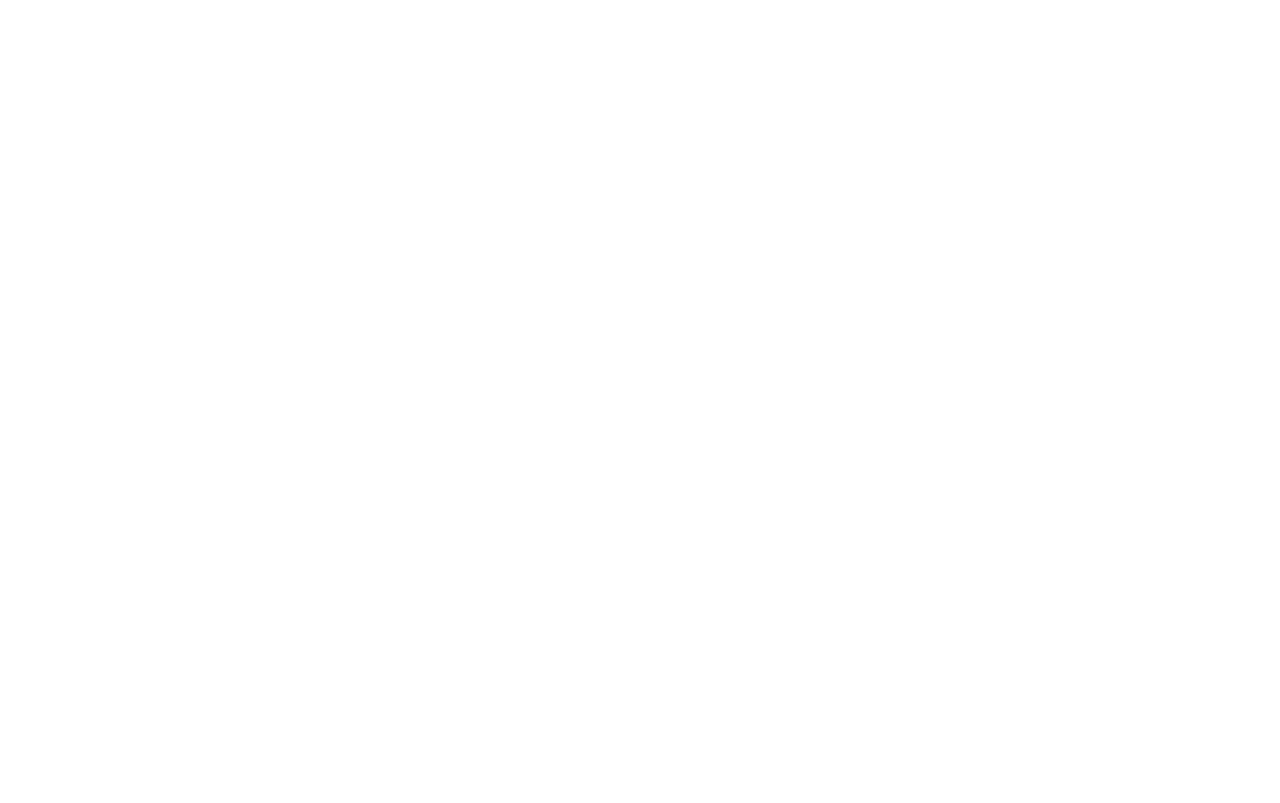
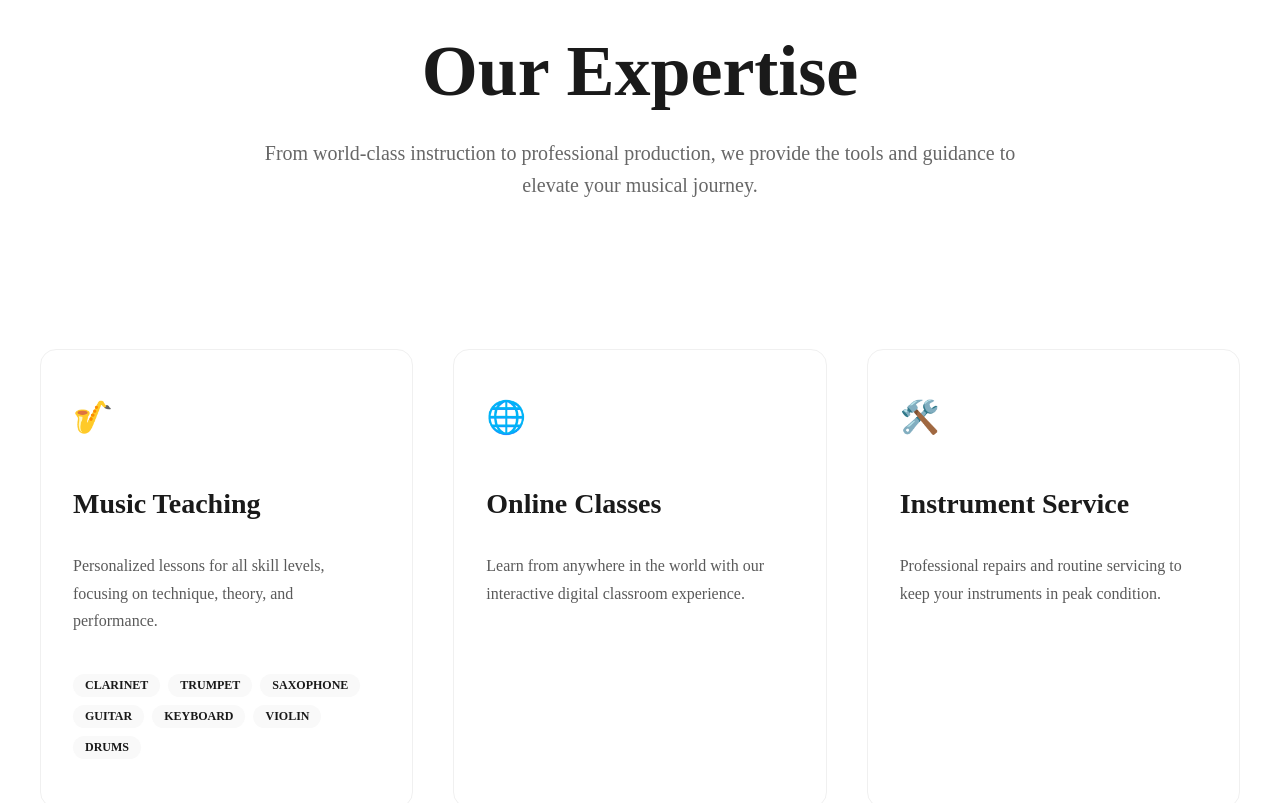
Before and after one commit to calMic17/jessabach, a React (Vite) app: page /services in a window 1280 px wide. Shown: the part 220-1023 px from the top of the page. Before the commit the page ends 800 px from the top, so only its background shows below. Built offline with nearby package versions, Linux system fonts and the light colour scheme.

Commit message:
Added Service page

```diff
--- /dev/null
+++ b/src/components/services/ServiceCard.tsx
@@ -0,0 +1,22 @@
+type ServiceProps = {
+  title: string;
+  description: string;
+  icon: string;
+  tags?: string[];
+};
+
+function ServiceCard({ title, description, icon, tags }: ServiceProps) {
+  return (
+    <div className="service-card">
+      <div className="icon-box">{icon}</div>
+      <h3>{title}</h3>
+      <p>{description}</p>
+      {tags && (
+        <div className="instrument-list">
+          {tags.map((tag) => <span key={tag}>{tag}</span>)}
+        </div>
+      )}
+    </div>
+  );
+}
+export default ServiceCard;
--- /dev/null
+++ b/src/components/services/ServiceHeader.tsx
@@ -0,0 +1,9 @@
+function ServiceHeader() {
+  return (
+    <header className="services-header">
+      <h1>Our Expertise</h1>
+      <p>From world-class instruction to professional production, we provide the tools and guidance to elevate your musical journey.</p>
+    </header>
+  );
+}
+export default ServiceHeader;
--- /dev/null
+++ b/src/components/services/ServicesList.tsx
@@ -0,0 +1,41 @@
+import ServiceCard from "./ServiceCard";
+
+const services = [
+  {
+    title: "Music Teaching",
+    description: "Personalized lessons for all skill levels, focusing on technique, theory, and performance.",
+    icon: "🎷",
+    tags: ["Clarinet", "Trumpet", "Saxophone", "Guitar", "Keyboard", "Violin", "Drums"]
+  },
+  {
+    title: "Online Classes",
+    description: "Learn from anywhere in the world with our interactive digital classroom experience.",
+    icon: "🌐"
+  },
+  {
+    title: "Instrument Service",
+    description: "Professional repairs and routine servicing to keep your instruments in peak condition.",
+    icon: "🛠️"
+  },
+  {
+    title: "Music Producing",
+    description: "Full-scale production services to bring your original compositions to life.",
+    icon: "🎚️"
+  },
+  {
+    title: "Sheet Music Writing",
+    description: "Expert transcription and arrangement services for composers and performers.",
+    icon: "📝"
+  }
+];
+
+function ServicesList() {
+  return (
+    <div className="services-grid">
+      {services.map((s, i) => (
+        <ServiceCard key={i} {...s} />
+      ))}
+    </div>
+  );
+}
+export default ServicesList;
--- a/src/pages/Services.tsx
+++ b/src/pages/Services.tsx
@@ -1,7 +1,12 @@
+import ServiceHeader from "../components/services/ServiceHeader";
+import ServicesList from "../components/services/ServicesList";
+import "../styles/_services.scss";
+
 function Services() {
   return (
-    <div className="services">
-      <h1>Services</h1>
+    <div className="services-page" id="services">
+      <ServiceHeader />
+      <ServicesList />
     </div>
   );
 }
--- a/src/styles/_about.scss
+++ b/src/styles/_about.scss
@@ -157,14 +157,36 @@
   .about-story,
   .about-mission {
     grid-template-columns: 1fr;
-    text-align: center;
+    text-align: center; // Centers the text container
     gap: 1.5rem;
 
     h2 {
-      order: 1;
-      &::after { left: 50%; transform: translateX(-50%); }
+      order: 1 ;   // Force the title to come first
+      text-align: center;     // Center the text
+      margin-bottom: 1.5rem;
+
+      &::after {
+        left: 50% ; // Center the gold line
+        right: auto ;
+        transform: translateX(-50%);
+      }
     }
-    p { order: 2; }
+
+    p {
+      order: 2 ;    // Force the paragraph to come second
+      text-align: center;
+    }
+  }
+
+  // Ensure the mission section (which was flipped on desktop) also resets
+  .about-mission {
+    h2 {
+      order: 1 ;
+      text-align: center;
+    }
+    p {
+      order: 2 ;
+    }
   }
 
   .about-stats {
--- /dev/null
+++ b/src/styles/_services.scss
@@ -0,0 +1,100 @@
+@use "sass:color";
+@use './variables' as *;
+
+.services-page {
+  max-width: 1200px;
+  margin: 0 auto;
+  padding: 6rem 2rem;
+  display: flex;
+  flex-direction: column;
+  gap: 8rem;
+}
+
+.services-header {
+  text-align: center;
+  max-width: 800px;
+  margin: 0 auto;
+
+  h1 {
+    font-family: $serif-font;
+    font-size: clamp(3rem, 6vw, 4.5rem);
+    color: $dark;
+    margin-bottom: 1.5rem;
+  }
+
+  p {
+    font-size: 1.25rem;
+    color: color.adjust($dark, $lightness: 30%);
+    line-height: 1.6;
+  }
+}
+
+.services-grid {
+  display: grid;
+  grid-template-columns: repeat(auto-fit, minmax(300px, 1fr));
+  gap: 2.5rem;
+
+  .service-card {
+    padding: 3rem 2rem;
+    background: white;
+    border: 1px solid #f0f0f0;
+    border-radius: 1rem;
+    transition: all 0.4s cubic-bezier(0.165, 0.84, 0.44, 1);
+    display: flex;
+    flex-direction: column;
+
+    &:hover {
+      transform: translateY(-10px);
+      box-shadow: 0 20px 40px rgba(0, 0, 0, 0.05);
+      border-color: $gold;
+    }
+
+    .icon-box {
+      font-size: 2rem;
+      margin-bottom: 1.5rem;
+      color: $gold;
+    }
+
+    h3 {
+      font-family: $serif-font;
+      font-size: 1.75rem;
+      color: $dark;
+      margin-bottom: 1rem;
+    }
+
+    p {
+      color: color.adjust($dark, $lightness: 25%);
+      line-height: 1.7;
+      margin-bottom: 1.5rem;
+      flex-grow: 1;
+    }
+
+    .instrument-list {
+      display: flex;
+      flex-wrap: wrap;
+      gap: 0.5rem;
+      margin-top: 1rem;
+
+      span {
+        font-size: 0.75rem;
+        background: $gray-light;
+        padding: 0.25rem 0.75rem;
+        border-radius: 100px;
+        color: $dark;
+        font-weight: 600;
+        text-transform: uppercase;
+      }
+    }
+  }
+}
+
+@media (max-width: 768px) {
+  .services-page {
+    padding: 4rem 1.5rem;
+    gap: 4rem;
+  }
+
+  .services-grid {
+    grid-template-columns: 1fr;
+  }
+}
```
